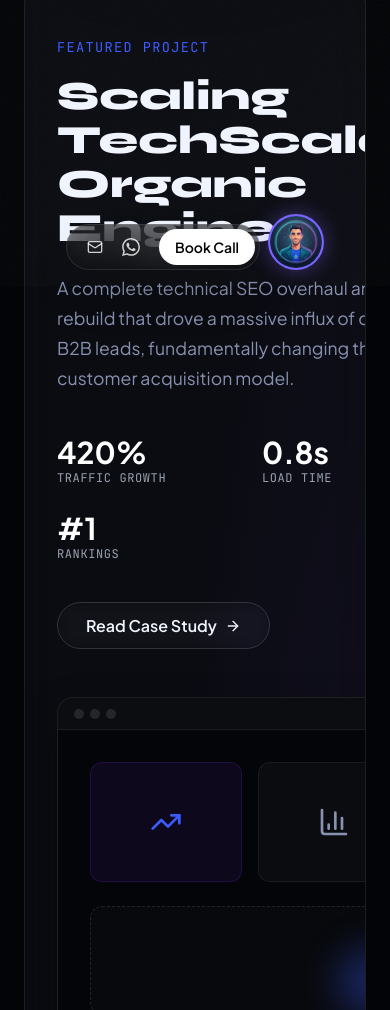
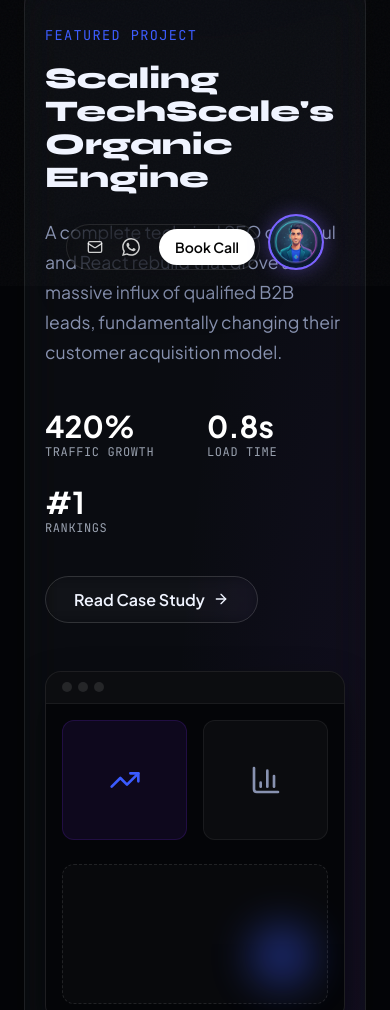
Before and after one commit to ashutosh123se/LimiNiq, a Next.js app: page /portfolio in a window 390 px wide. Shown: the part 558-1568 px from the top of the page. Built offline with nearby package versions, Linux system fonts and the light colour scheme; no server answers; the database is empty.

Commit message:
Fix portfolio heading size and responsive padding

```diff
--- a/app/(marketing)/portfolio/page.tsx
+++ b/app/(marketing)/portfolio/page.tsx
@@ -34,7 +34,7 @@ export default function PortfolioPage() {
 
       {/* Featured Case Study Bento Block */}
       <section className="section-container section-padding" style={{ paddingBottom: "2rem" }}>
-        <div className="glass-card p-8 md:p-16 gap-8 md:gap-16" style={{ borderRadius: 32, display: "grid", gridTemplateColumns: "1fr", position: "relative", overflow: "hidden" }} id="featured-work">
+        <div className="glass-card p-5 sm:p-8 md:p-12 lg:p-16 gap-8 md:gap-16" style={{ borderRadius: 32, display: "grid", gridTemplateColumns: "1fr", position: "relative", overflow: "hidden" }} id="featured-work">
 
           {/* Subtle noise and gradients */}
           <div className="bg-noise" />
@@ -47,7 +47,7 @@ export default function PortfolioPage() {
               <div style={{ fontFamily: "var(--font-mono)", fontSize: "0.85rem", color: "var(--accent-primary)", letterSpacing: "0.1em", textTransform: "uppercase", marginBottom: "1rem" }}>
                 Featured Project
               </div>
-              <h2 style={{ fontFamily: "var(--font-heading)", fontSize: "2.5rem", fontWeight: 800, color: "var(--text-primary)", marginBottom: "1.5rem", lineHeight: 1.1 }}>
+              <h2 className="text-3xl sm:text-4xl md:text-5xl font-extrabold mb-6" style={{ fontFamily: "var(--font-heading)", color: "var(--text-primary)", lineHeight: 1.1, wordBreak: "break-word" }}>
                 Scaling TechScale's Organic Engine
               </h2>
               <p style={{ fontFamily: "var(--font-body)", fontSize: "1.1rem", color: "var(--text-secondary)", lineHeight: 1.7, marginBottom: "2.5rem", maxWidth: 480 }}>
@@ -87,7 +87,7 @@ export default function PortfolioPage() {
                   <div style={{ width: 10, height: 10, borderRadius: "50%", background: "rgba(255,255,255,0.1)" }} />
                 </div>
                 {/* Visual Area */}
-                <div style={{ padding: "2rem", display: "flex", flexDirection: "column", gap: "1.5rem", height: "calc(100% - 32px)", position: "relative" }}>
+                <div className="p-4 sm:p-6 md:p-8" style={{ display: "flex", flexDirection: "column", gap: "1.5rem", height: "calc(100% - 32px)", position: "relative" }}>
                   <div style={{ display: "flex", gap: "1rem" }}>
                     <div style={{ flex: 1, height: 120, background: "rgba(109, 40, 217, 0.1)", borderRadius: 12, border: "1px solid rgba(109, 40, 217, 0.2)", display: "flex", alignItems: "center", justifyContent: "center" }}>
                       <TrendingUp size={32} color="var(--accent-primary)" />
```
